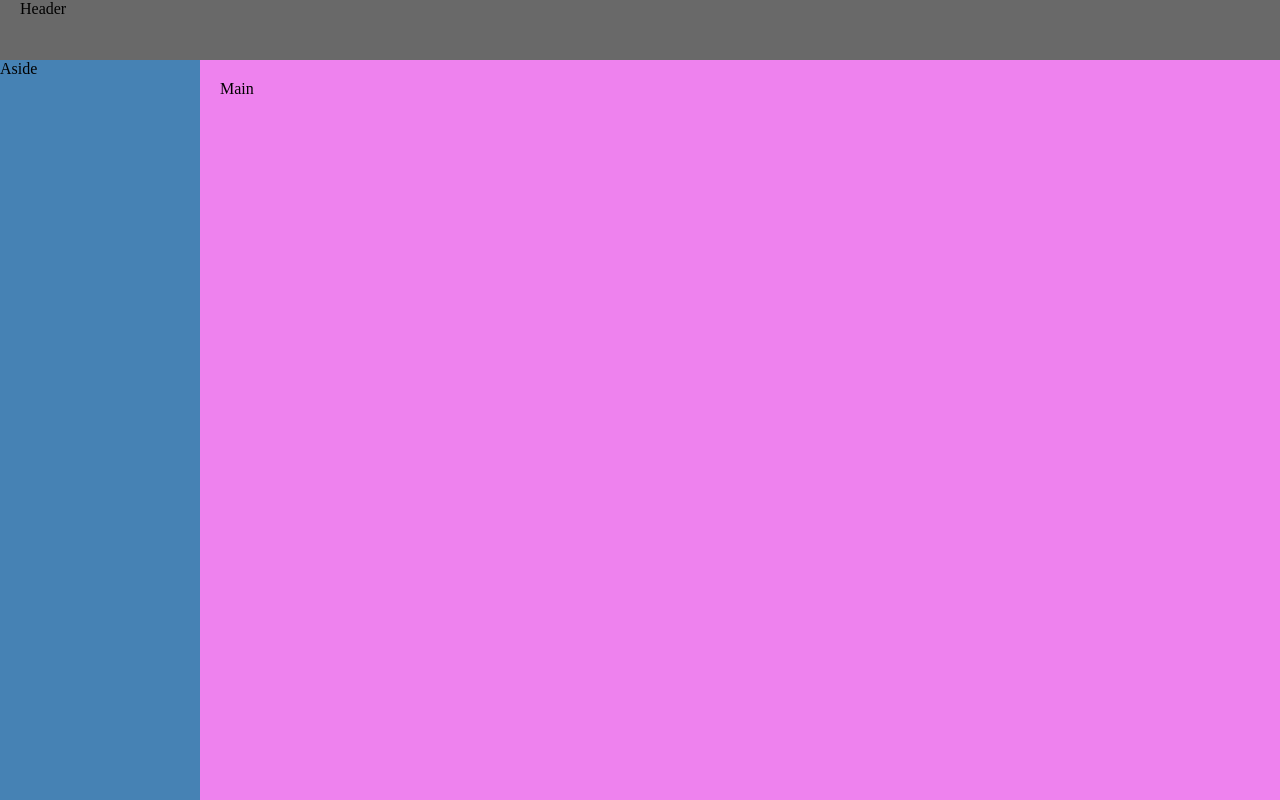
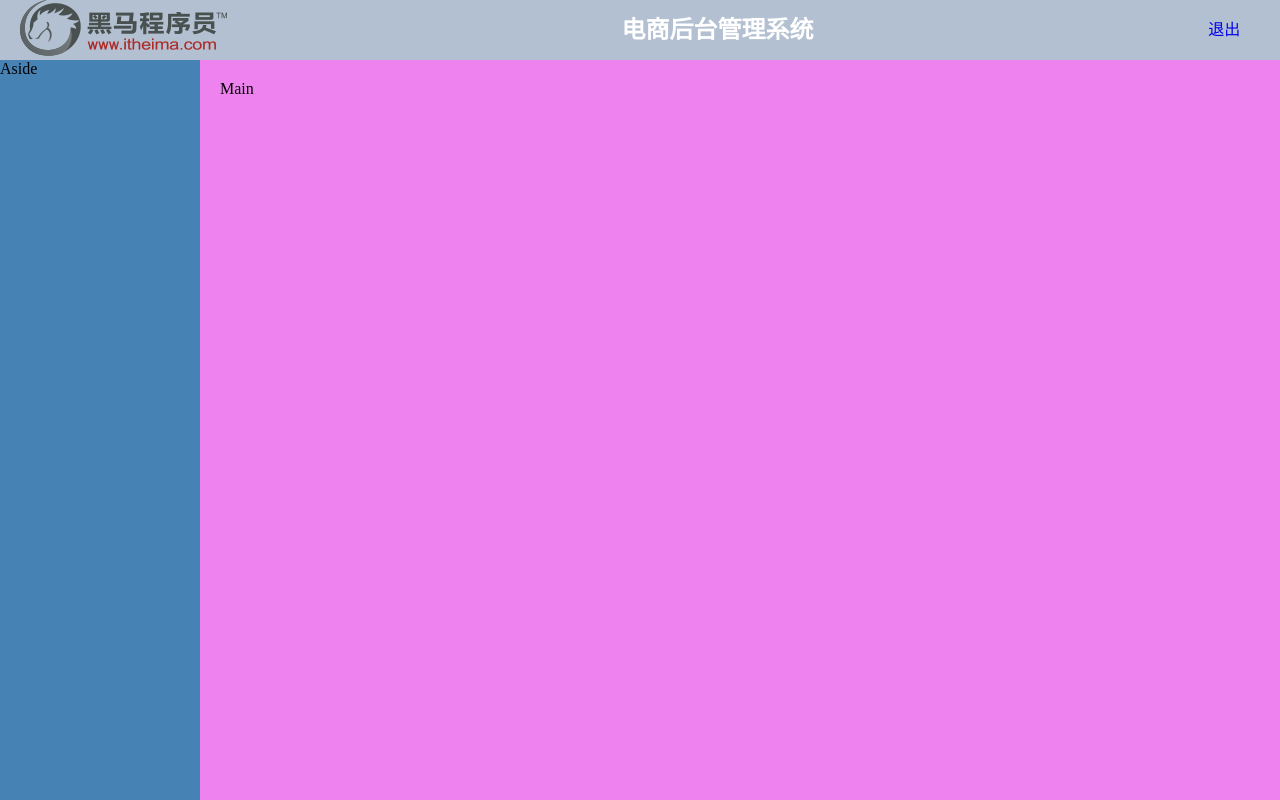
Before and after one commit to liuloudemao/liuloudemao, a Vue app: page /#/ in a window 1280 px wide. Built offline with nearby package versions, Linux system fonts and the light colour scheme.

Commit message:
头部样式调整

```diff
--- a/src/components/home.vue
+++ b/src/components/home.vue
@@ -1,10 +1,22 @@
 
 <template>
   <el-container class="container">
-    <el-header>Header</el-header>
+    <el-header>
+      <el-row>
+        <el-col :span="4">
+          <img src="@/assets/logo.png" alt="图片加载失败">
+        </el-col>
+        <el-col :span="19" class="middle">
+          <h2>电商后台管理系统</h2>
+        </el-col>
+        <el-col :span="1">
+          <a href="#" class="logout">退出</a>
+        </el-col>
+      </el-row>
+    </el-header>
     <el-container>
       <el-aside class="aside" width="200px">Aside</el-aside>
-      <el-main class="main" >Main</el-main>
+      <el-main class="main">Main</el-main>
     </el-container>
   </el-container>
 </template>
@@ -15,13 +27,22 @@
 
 <style>
 .container {
-    height: 100%;
-    background-color: dimgray;
+  height: 100%;
+  background-color: #B3C0D1;
 }
 .aside {
-    background-color: steelblue;
+  background-color: steelblue;
 }
 .main {
-    background-color: violet;
+  background-color: violet;
+}
+.middle {
+    line-height: 20px;
+    text-align: center;
+    color: #ffffff;
+}
+.logout {
+    line-height: 60px;
+    text-decoration: none;
 }
 </style>
```
Also changed, not shown: src/assets/logo.png (added).
